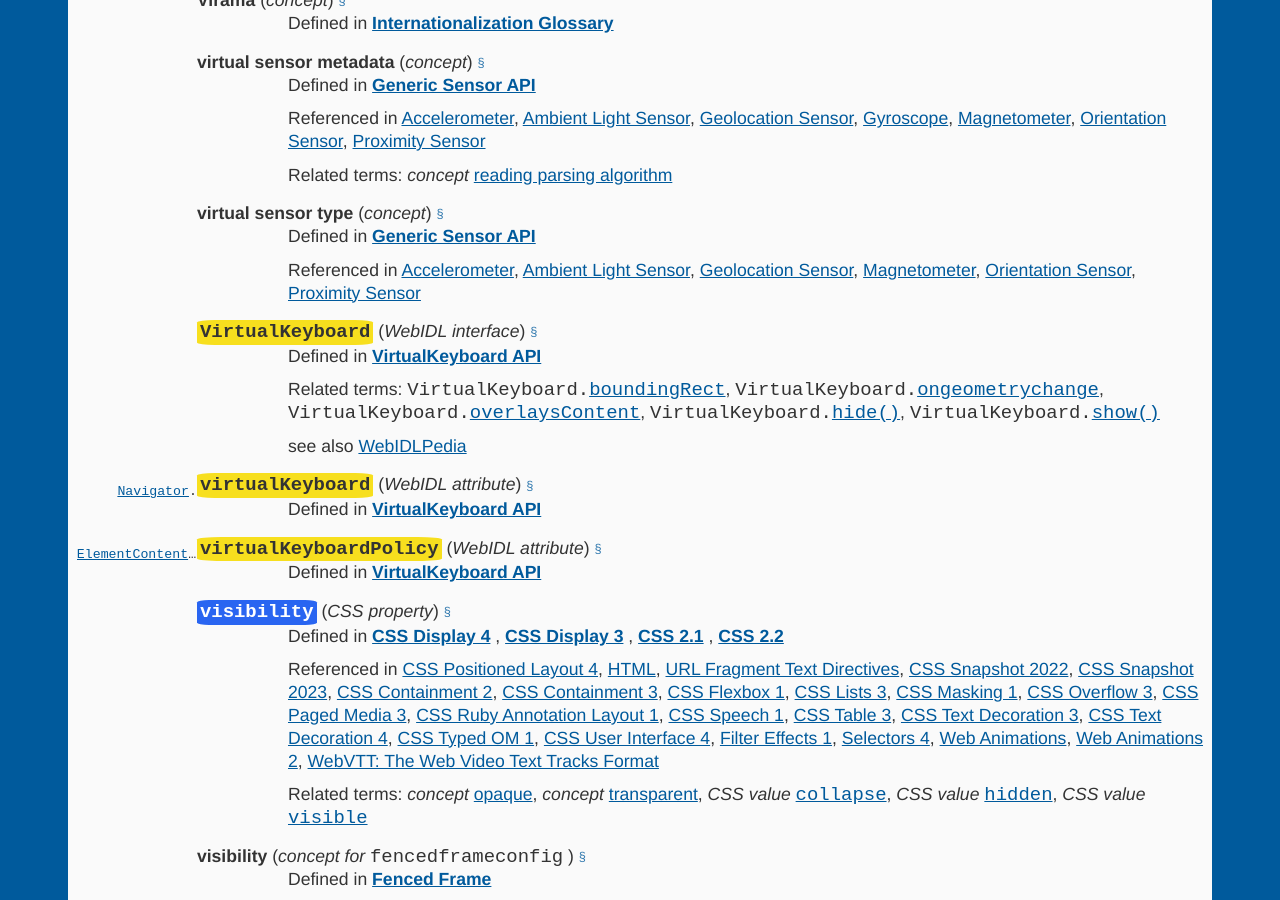
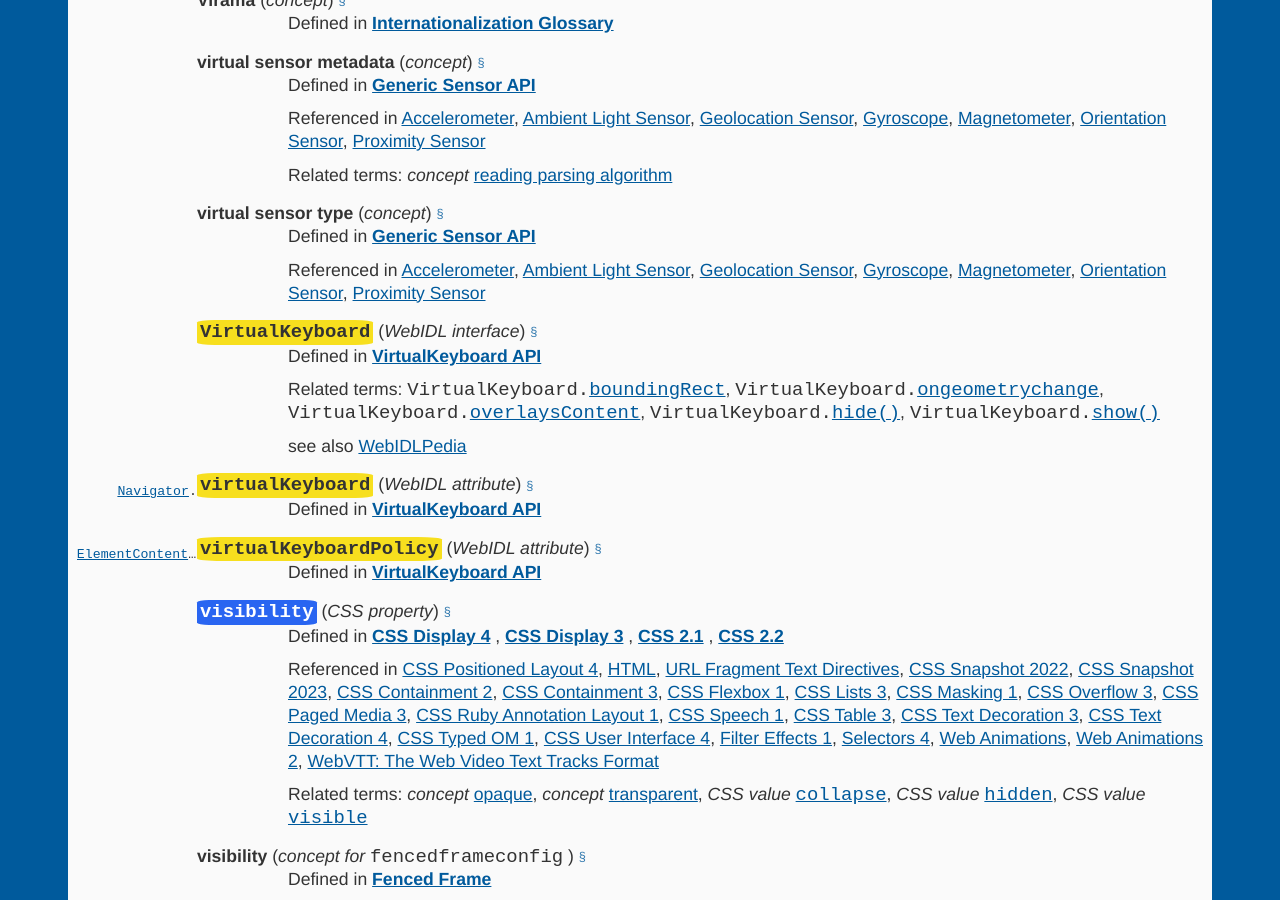
Before and after one commit to dontcallmedom/webdex, a Jekyll site: the page built from v.html, in a window 1280 px wide and 900 px high, scrolled down 34822 px. Built offline with Jekyll 4.4.1, drawn with Linux system fonts in a browser that asks for light colours.

Commit message:
Automatic update

```diff
--- a/v.html
+++ b/v.html
@@ -3148,6 +3148,7 @@ layout: base
                     <a href=https:&#x2F;&#x2F;w3c.github.io&#x2F;accelerometer&#x2F; title='virtual sensor type is referenced by Accelerometer'>Accelerometer</a>,
                     <a href=https:&#x2F;&#x2F;w3c.github.io&#x2F;ambient-light&#x2F; title='virtual sensor type is referenced by Ambient Light Sensor'>Ambient Light Sensor</a>,
                     <a href=https:&#x2F;&#x2F;w3c.github.io&#x2F;geolocation-sensor&#x2F; title='virtual sensor type is referenced by Geolocation Sensor'>Geolocation Sensor</a>,
+                    <a href=https:&#x2F;&#x2F;w3c.github.io&#x2F;gyroscope&#x2F; title='virtual sensor type is referenced by Gyroscope'>Gyroscope</a>,
                     <a href=https:&#x2F;&#x2F;w3c.github.io&#x2F;magnetometer&#x2F; title='virtual sensor type is referenced by Magnetometer'>Magnetometer</a>,
                     <a href=https:&#x2F;&#x2F;w3c.github.io&#x2F;orientation-sensor&#x2F; title='virtual sensor type is referenced by Orientation Sensor'>Orientation Sensor</a>,
                     <a href=https:&#x2F;&#x2F;w3c.github.io&#x2F;proximity&#x2F; title='virtual sensor type is referenced by Proximity Sensor'>Proximity Sensor</a></dd>
```
